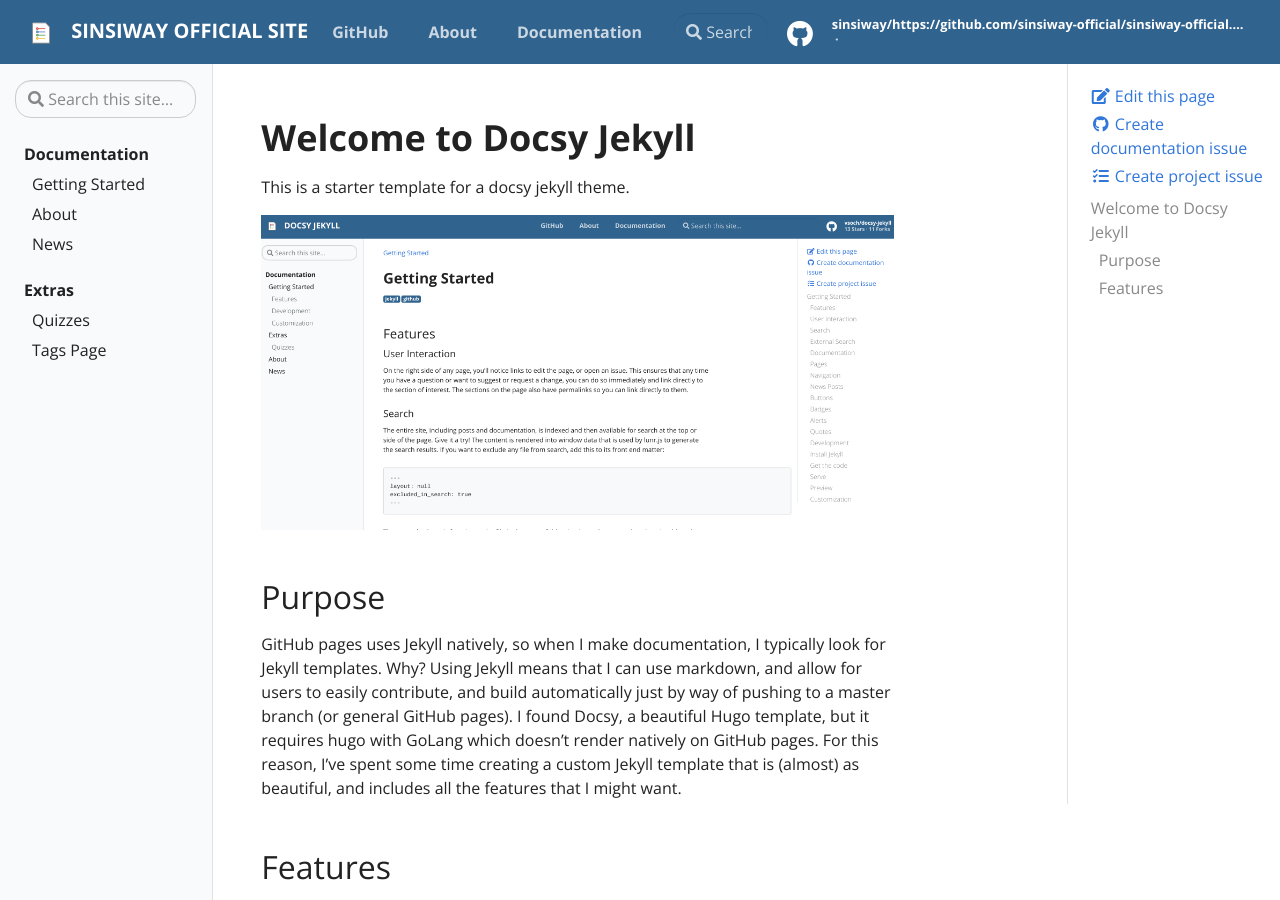
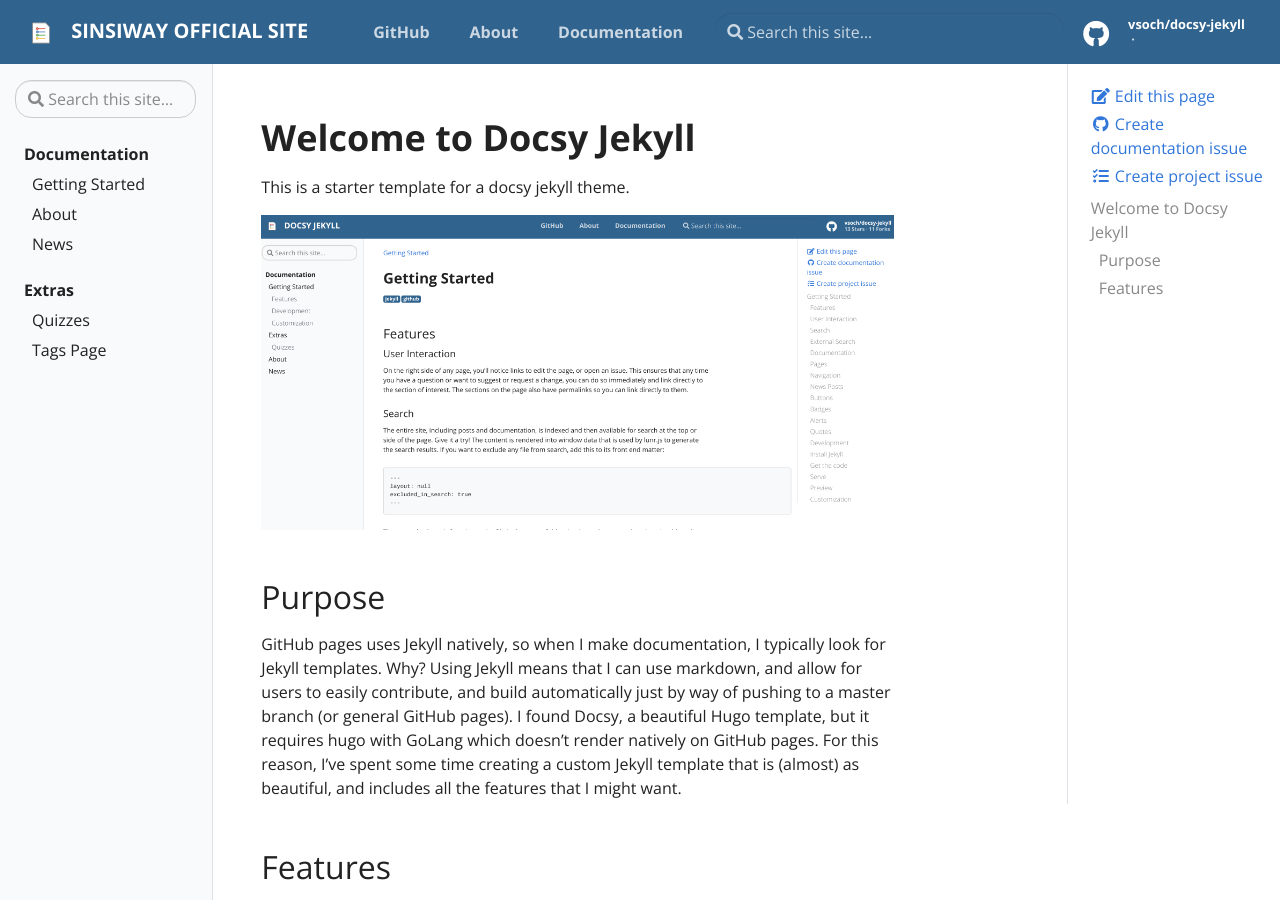
Before and after one commit to sinsiway-official/sinsiway-official.github.io, a Jekyll site: the page built from pages/index.md, in a window 1280 px wide and 900 px high. Built offline with Jekyll 4.4.1, drawn with Linux system fonts in a browser that asks for light colours.

Commit message:
Revert "."
This reverts commit 519f422279908c6ba99028bb589bda6adf4ea6ec.

```diff
--- a/_config.yml
+++ b/_config.yml
@@ -23,21 +23,21 @@
   Google search results) and in your feed.xml site description.
 
 # Add your baseurl here (your repository) but DO NOT CHANGE THE LINE NUMBER without editing .circleci/circle_urls.sh
-baseurl: "/blog" # the subpath of your site, e.g. /blog
+baseurl: "https://sinsiway-official.github.io" # the subpath of your site, e.g. /blog
 
 # This is mostly for testing
-url: "https://sinsiway-official.github.io" # the base hostname & protocol for your site
+url: "https://vsoch.github.io" # the base hostname & protocol for your site
 
 # Social (First three Required)
-repo: "https://github.com/sinsiway-official"
-github_user: "sinsiway"
-github_repo: "https://github.com/sinsiway-official/sinsiway-official.github.io"
+repo: "https://github.com/vsoch/docsy-jekyll"
+github_user: "vsoch"
+github_repo: "docsy-jekyll"
 github_branch: "master"
 
 # Optional
-# twitter: vsoch
-# linkedin: vsochat
-# dockerhub: vanessa
+twitter: vsoch
+linkedin: vsochat
+dockerhub: vanessa
 
 # Should there be feedback buttons at the bottom of pages?
 feedback: true
```
